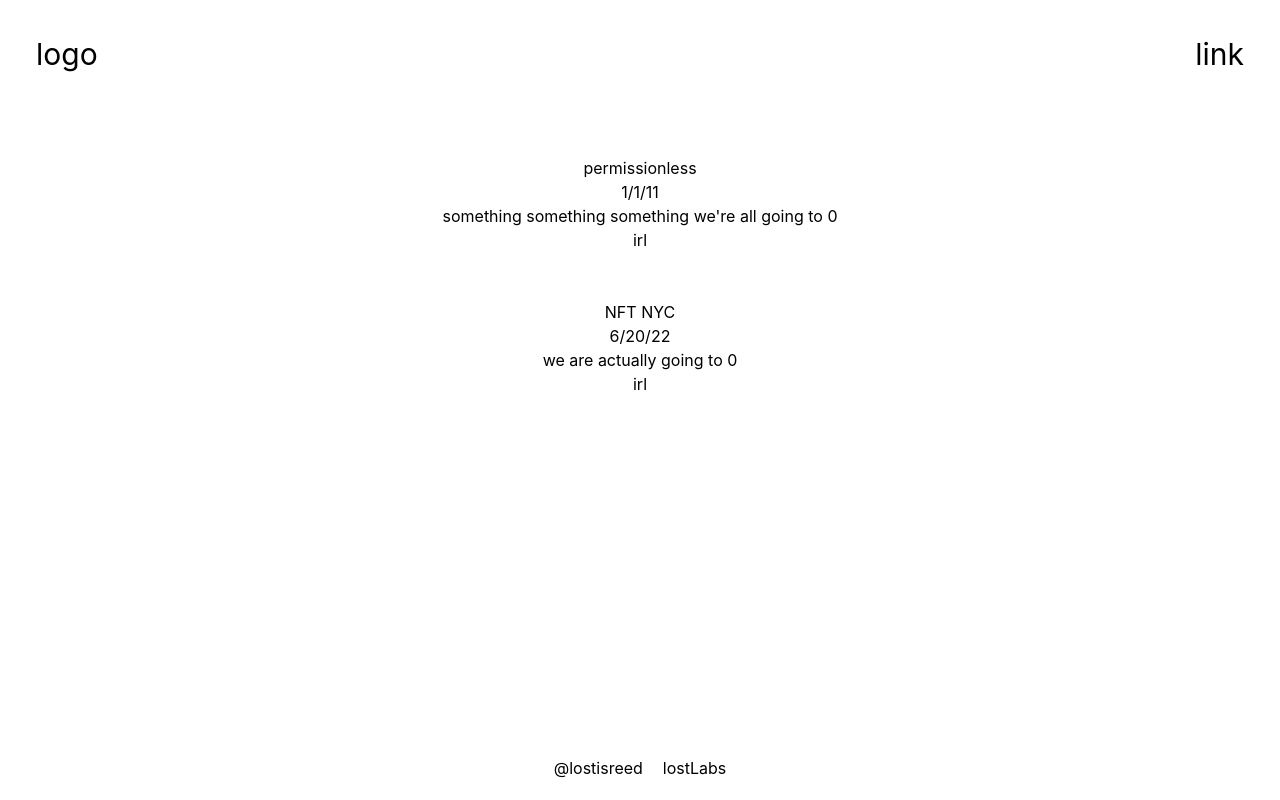
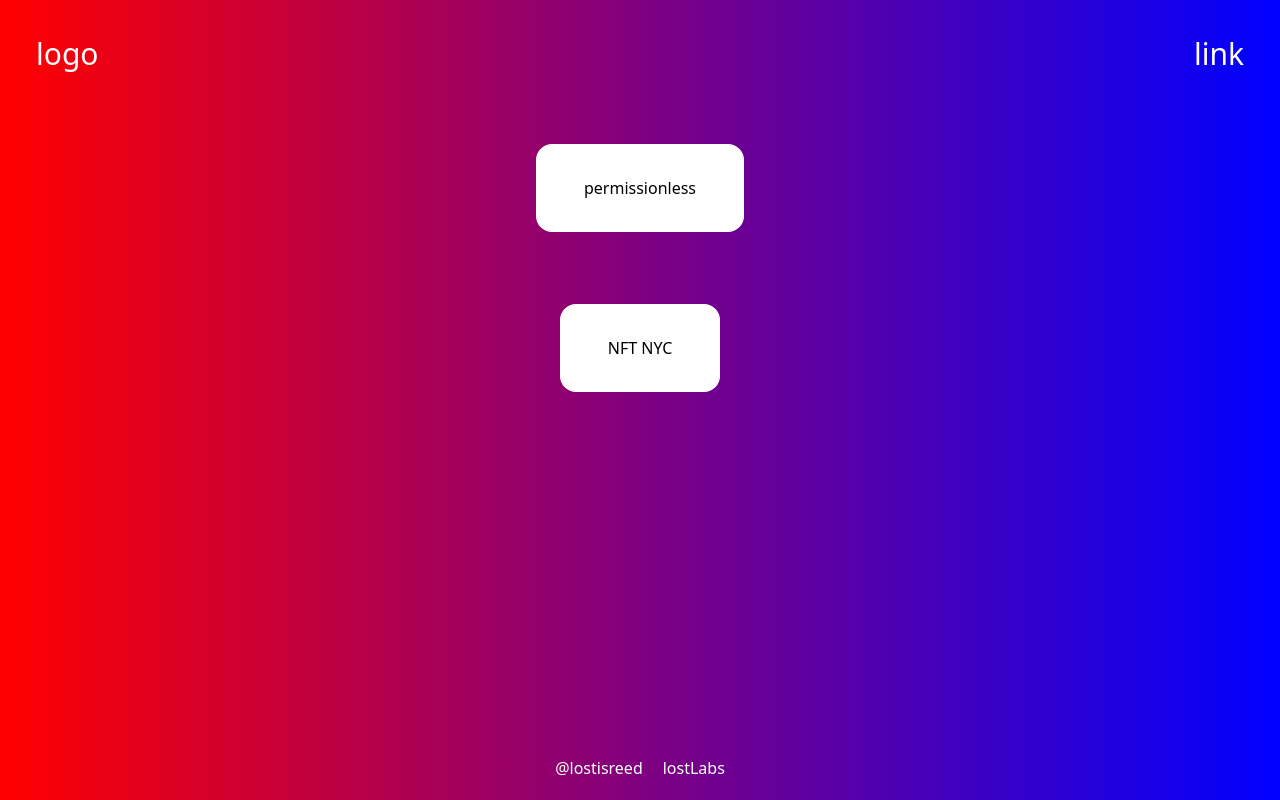
Before and after one commit to lostdotgolf/liqsrus, a React (Create React App) app: page / in a window 1280 px wide. Built offline with nearby package versions, Linux system fonts and the light colour scheme.

Commit message:
some stuff

```diff
--- a/package.json
+++ b/package.json
@@ -10,6 +10,7 @@
     "@types/node": "^16.11.38",
     "@types/react": "^18.0.12",
     "@types/react-dom": "^18.0.5",
+    "framer-motion": "^6.3.10",
     "react": "^18.1.0",
     "react-dom": "^18.1.0",
     "react-scripts": "5.0.1",
--- a/src/components/EventCard.tsx
+++ b/src/components/EventCard.tsx
@@ -1,3 +1,6 @@
+import { motion } from "framer-motion";
+import { useState } from "react";
+
 interface Event {
   name: String;
   date: String;
@@ -6,12 +9,31 @@ interface Event {
 }
 
 export default function EventCard(props: Event) {
+  const [isOpen, setIsOpen] = useState(false);
+
+  const open = () => {
+    setIsOpen(!isOpen);
+    console.log("open");
+  };
+
   return (
-    <main className="flex flex-col m-3 items-center">
-      <div className="text-center mt-9">{props.name}</div>
-      <div className="text-center ">{props.date}</div>
-      <div className="">{props.description}</div>
-      <div>{props.tags}</div>
-    </main>
+    <div className="App">
+      <motion.div
+        layout="position"
+        transition={{ layout: { duration: 0.5, type: "spring" } }}
+        onClick={open}
+        className="card"
+        style={{ borderRadius: "1rem" }}
+      >
+        <motion.h1 layout="position">{props.name}</motion.h1>
+        {isOpen && (
+          <motion.div layout="position" className="expand">
+            <div>{props.date}</div>
+            <div>{props.description}</div>
+            <div>{props.tags}</div>
+          </motion.div>
+        )}
+      </motion.div>
+    </div>
   );
 }
--- /dev/null
+++ b/src/components/TestCard.tsx
@@ -0,0 +1,24 @@
+import { motion } from "framer-motion";
+import { useState } from "react";
+
+export default function TestCard() {
+  const [isOpen, setIsOpen] = useState(false);
+
+  const open = () => {
+    setIsOpen(!isOpen);
+    console.log("open");
+  };
+  return (
+    <div>
+      <motion.div onClick={open}>
+        <motion.h1>hello</motion.h1>
+        {isOpen && (
+          <motion.div>
+            hello hello hello hello hello aklje a e aa e oihjlioads f awe a d ae
+            fa sfga sfga wsg aewfg a
+          </motion.div>
+        )}
+      </motion.div>
+    </div>
+  );
+}
--- a/src/index.css
+++ b/src/index.css
@@ -2,16 +2,31 @@
 @tailwind components;
 @tailwind utilities;
 
-body {
+* {
   margin: 0;
-  font-family: -apple-system, BlinkMacSystemFont, "Segoe UI", "Roboto", "Oxygen",
-    "Ubuntu", "Cantarell", "Fira Sans", "Droid Sans", "Helvetica Neue",
-    sans-serif;
-  -webkit-font-smoothing: antialiased;
-  -moz-osx-font-smoothing: grayscale;
+  padding: 0;
+  box-sizing: border-box;
 }
 
-code {
-  font-family: source-code-pro, Menlo, Monaco, Consolas, "Courier New",
-    monospace;
+body {
+  background: linear-gradient(to right, red, blue);
+  color: white;
 }
+
+.App {
+  min-height: 20vh;
+  min-width: 20vh;
+  display: flex;
+  justify-content: center;
+  align-items: center;
+}
+
+.card {
+  background: white;
+  color: black;
+  padding: 2rem 3rem;
+}
+
+.expand {
+  width: 20rem;
+}
```
Also changed, not shown: 1 other file (tests, documents, lock files or other folders).
